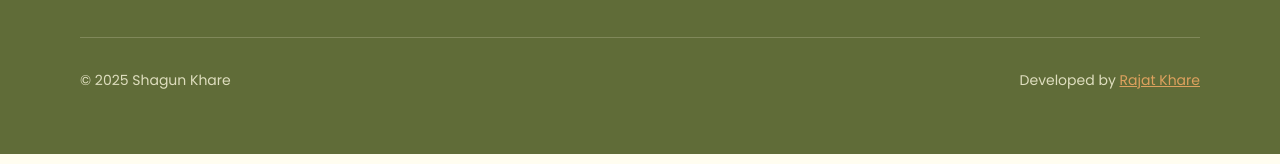
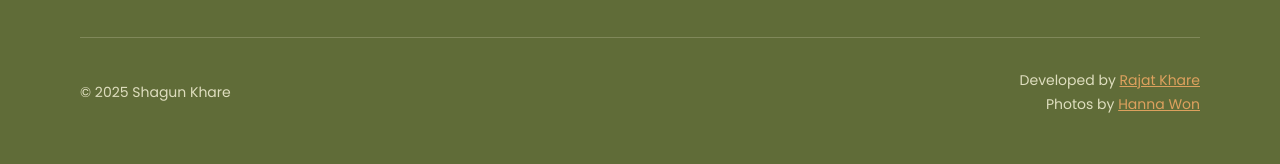
Before and after one commit to rdkhare/Shagun-Portfolio, a Next.js app: page / in a window 1280 px wide. Shown: the part 1090-1254 px from the top of the page. Built offline with nearby package versions, Linux system fonts and the light colour scheme; no server answers; the database is empty.

Commit message:
increased size limit of profile photos for higher quality

```diff
--- a/app/about/page.tsx
+++ b/app/about/page.tsx
@@ -53,6 +53,7 @@ export default async function AboutPage() {
                 width={256}
                 height={320}
                 className="w-full h-full object-cover"
+                quality={95}
               />
             </div>
             <h2 className="text-2xl font-display font-light mb-2">Shagun Khare</h2>
--- a/app/admin/profile/page.tsx
+++ b/app/admin/profile/page.tsx
@@ -120,9 +120,9 @@ export default function AdminProfilePage() {
   const handleHeadshotChange = async (e: React.ChangeEvent<HTMLInputElement>) => {
     const file = e.target.files?.[0]
     if (file) {
-      // Validate file size (5MB max)
-      if (file.size > 5 * 1024 * 1024) {
-        showNotification('error', 'File Too Large', 'Please select an image smaller than 5MB.')
+      // Validate file size (20MB max)
+      if (file.size > 20 * 1024 * 1024) {
+        showNotification('error', 'File Too Large', 'Please select an image smaller than 20MB.')
         return
       }
 
@@ -206,9 +206,9 @@ export default function AdminProfilePage() {
   const handleAboutImageChange = async (e: React.ChangeEvent<HTMLInputElement>) => {
     const file = e.target.files?.[0]
     if (file) {
-      // Validate file size (5MB max)
-      if (file.size > 5 * 1024 * 1024) {
-        showNotification('error', 'File Too Large', 'Please select an image smaller than 5MB.')
+      // Validate file size (20MB max)
+      if (file.size > 20 * 1024 * 1024) {
+        showNotification('error', 'File Too Large', 'Please select an image smaller than 20MB.')
         return
       }
 
--- a/app/api/upload/route.ts
+++ b/app/api/upload/route.ts
@@ -19,9 +19,9 @@ export async function POST(request: NextRequest) {
       return NextResponse.json({ error: 'No file provided' }, { status: 400 })
     }
 
-    // Validate file size (max 5MB)
-    if (file.size > 5 * 1024 * 1024) {
-      return NextResponse.json({ error: 'File too large. Max size is 5MB.' }, { status: 400 })
+    // Validate file size (max 20MB for high quality images)
+    if (file.size > 20 * 1024 * 1024) {
+      return NextResponse.json({ error: 'File too large. Max size is 20MB.' }, { status: 400 })
     }
 
     // Validate file type
--- a/components/Footer.tsx
+++ b/components/Footer.tsx
@@ -103,7 +103,8 @@ export default function Footer({ profile }: FooterProps) {
             <p className="text-sm text-[#FEFAE0]/80">
               © {currentYear} Shagun Khare
             </p>
-            <p className="text-sm text-[#FEFAE0]/80">
+            <div className="text-sm text-[#FEFAE0]/80 text-center sm:text-right">
+              <p className="mb-1">
                 Developed by{' '}
                 <Link
                   href="https://www.linkedin.com/in/rajat-k-9799a6122/"
@@ -114,6 +115,18 @@ export default function Footer({ profile }: FooterProps) {
                   Rajat Khare
                 </Link>
               </p>
+              <p>
+                Photos by{' '}
+                <Link
+                  href="https://instagram.com/hannawonphoto"
+                  target="_blank"
+                  rel="noopener noreferrer"
+                  className="text-[#DDA15E] hover:text-[#FEFAE0] transition-colors underline"
+                >
+                  Hanna Won
+                </Link>
+              </p>
+            </div>
           </div>
         </div>
       </div>
--- a/components/admin/ArticleForm.tsx
+++ b/components/admin/ArticleForm.tsx
@@ -515,7 +515,7 @@ export default function ArticleForm({ article, onSave, onDelete, isLoading }: Ar
                           Click to upload cover image
                         </p>
                         <p className="text-xs text-muted-foreground mt-1">
-                          PNG, JPG, GIF up to 10MB
+                          PNG, JPG, GIF up to 20MB
                         </p>
                       </div>
                     </label>
--- a/components/admin/ImageUpload.tsx
+++ b/components/admin/ImageUpload.tsx
@@ -20,7 +20,7 @@ export function ImageUpload({
   onError,
   type = 'general',
   aspectRatio = '1/1',
-  maxSizeMB = 5,
+  maxSizeMB = 20,
   className = ''
 }: ImageUploadProps) {
   const [isUploading, setIsUploading] = useState(false)
--- a/components/home/HeroSection.tsx
+++ b/components/home/HeroSection.tsx
@@ -28,6 +28,7 @@ export default function HeroSection({ profile }: HeroSectionProps) {
               height={500}
               className="w-full h-full object-cover"
               priority
+              quality={95}
             />
           </div>
         </div>
--- a/next.config.ts
+++ b/next.config.ts
@@ -10,7 +10,10 @@ const nextConfig = {
                 protocol: 'http',
                 hostname: '**', // Allow all HTTP domains (for development)
             }
-        ]
+        ],
+        // Add multiple image sizes for better responsive images
+        imageSizes: [16, 32, 48, 64, 96, 128, 256, 384],
+        deviceSizes: [640, 750, 828, 1080, 1200, 1920, 2048, 3840]
     }
 };
 
```
Lines whose indentation alone changed are shown as unchanged.
